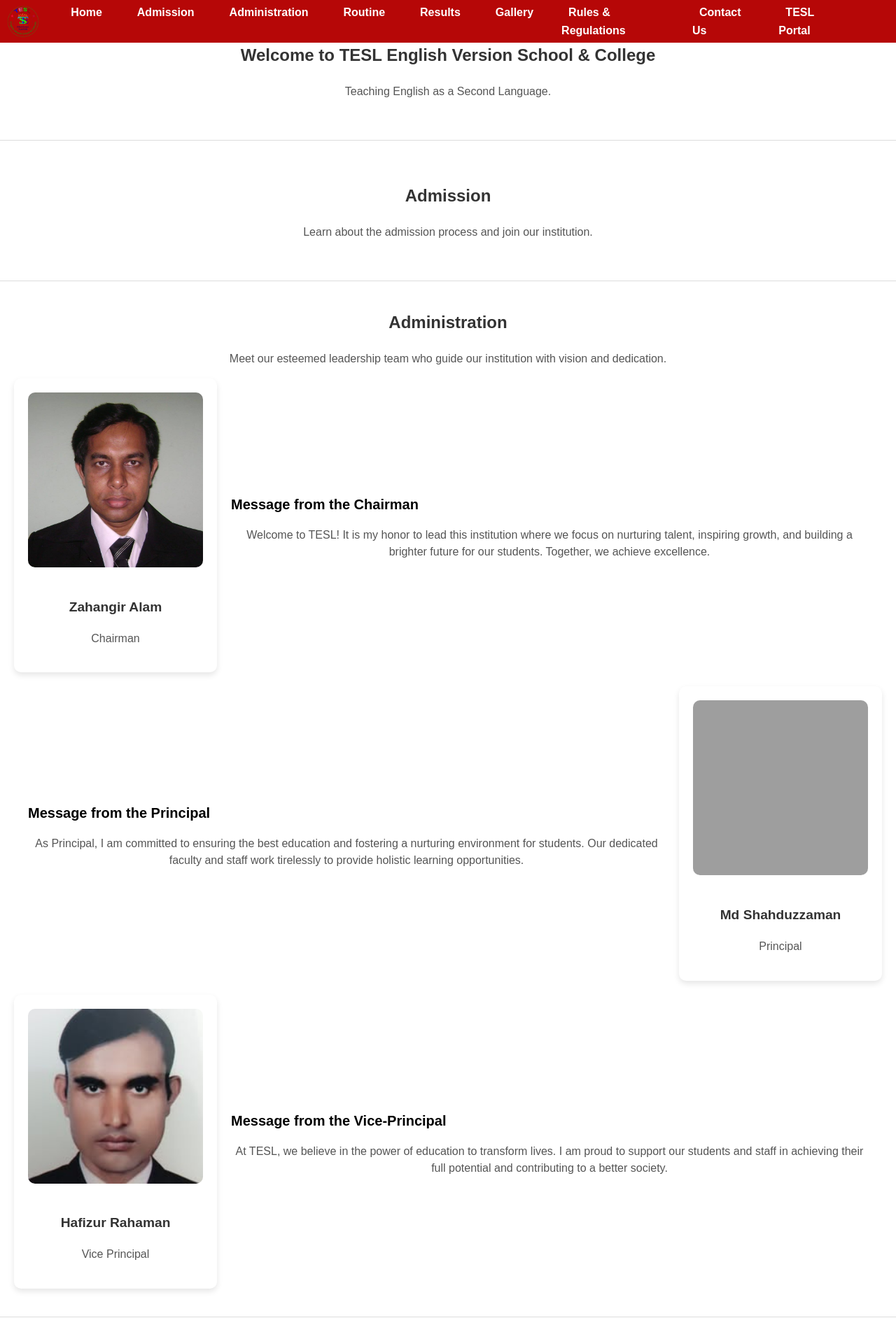
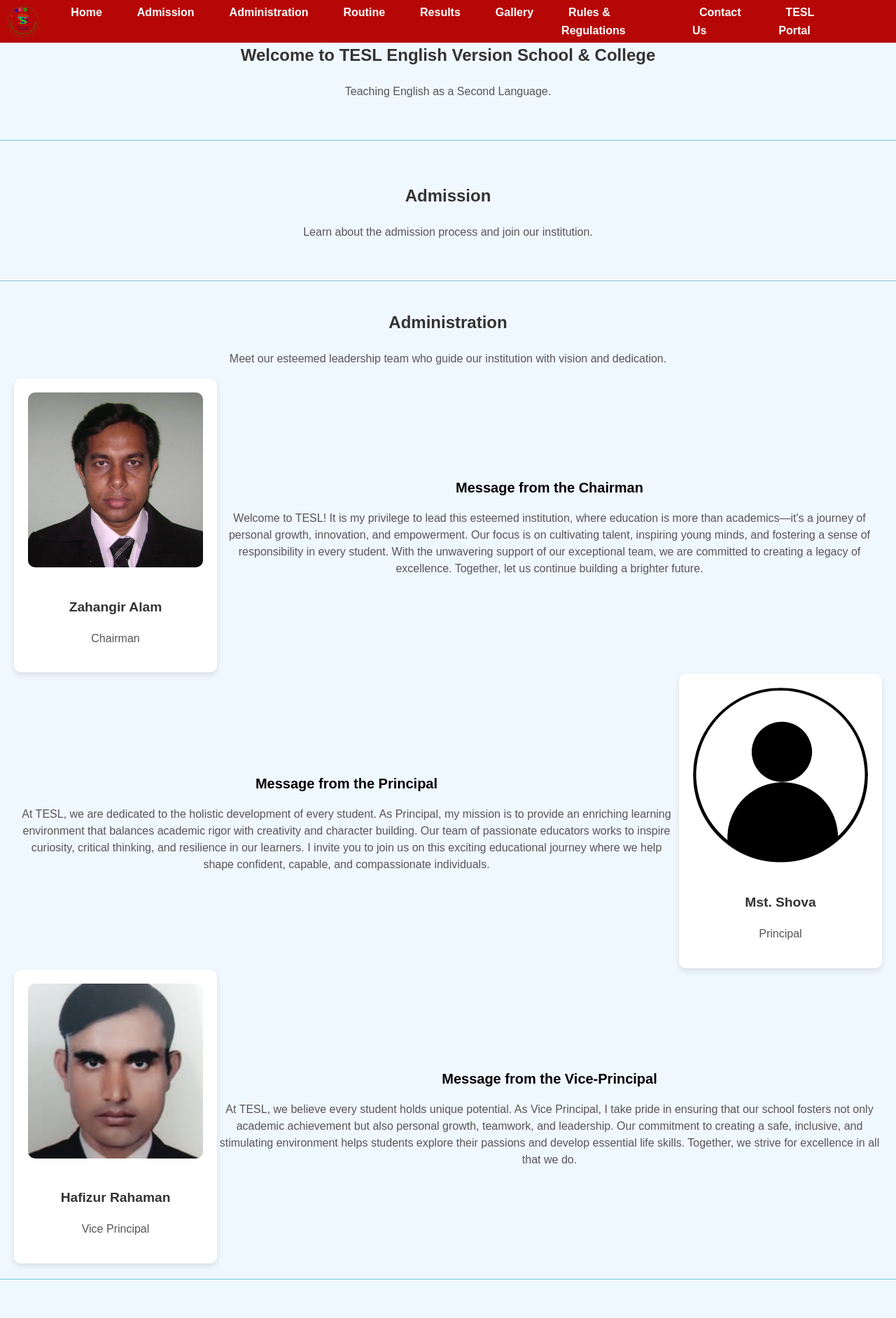
Before and after one commit to Shahduzzaman/School_Management_Web_Application, a PHP site: page / in a window 1280 px wide. Shown: the top 1884 px of the page at 70% size. Run offline with PHP 8.4, Linux system fonts and the light colour scheme; grey boxes are pictures that could not be loaded.

Commit message:
index updated

```diff
--- a/Frontend/index.css
+++ b/Frontend/index.css
@@ -3,7 +3,11 @@ body {
     margin: 0;
     padding: 0;
     line-height: 1.6;
+    background-color: rgb(240, 248, 255); /* Light blueish background */
 }
+
+
+
 
 h1, h2 {
     text-align: center;
@@ -17,7 +21,7 @@ p {
 
 section {
     padding: 40px 20px;
-    border-bottom: 1px solid #ddd;
+    border-bottom: 1px solid #7bc8db;
 }
 
 
@@ -104,7 +108,7 @@ nav ul li a:hover {
     top: 50%;
     transform: translateY(-50%);
     background-color: rgba(0, 0, 0, 0.5);
-    color: white;
+    color: rgb(112, 93, 93);
     border: none;
     font-size: 24px;
     cursor: pointer;
@@ -136,7 +140,7 @@ nav ul li a:hover {
 .card-row {
     display: flex;
     align-items: center;
-    margin-bottom: 20px;
+    margin-bottom: 2px;
 }
 
 .card-row.reverse {
@@ -146,24 +150,25 @@ nav ul li a:hover {
 .card {
     flex: 1;
     text-align: center;
-    padding: 10px;
+    padding: 5px;
 }
 
 .card img {
     width: 150px;
     height: 150px;
     border-radius: 50%;
-    margin-bottom: 10px;
+    margin-bottom: 1px;
 }
 
 .card-speech {
     flex: 2;
-    padding: 20px;
+    padding: 2px;
 }
 
 .card-speech h3 {
-    margin-bottom: 10px;
+    margin-bottom: 1px;
     font-size: 20px;
+    text-align: center;
 }
 
 .card-speech p {
--- a/Frontend/index.html
+++ b/Frontend/index.html
@@ -46,29 +46,36 @@
             <div class="card-speech">
                 <h3>Message from the Chairman</h3>
                 <p>
-                    Welcome to TESL! It is my honor to lead this institution where we focus on nurturing talent,
-                    inspiring growth, and building a brighter future for our students. Together, we achieve excellence.
+                    Welcome to TESL! It is my privilege to lead this esteemed institution,
+                    where education is more than academics—it's a journey of personal growth, innovation,
+                    and empowerment. Our focus is on cultivating talent, inspiring young minds,
+                    and fostering a sense of responsibility in every student. With the unwavering support
+                    of our exceptional team, we are committed to creating a legacy of excellence.
+                    Together, let us continue building a brighter future.
                 </p>
             </div>
         </div>
 
-        <!-- Principal Section -->
         <div class="card-row reverse">
             <div class="card card-right">
-                <img src="principal.jpg" alt="Principal">
-                <h3>Md Shahduzzaman</h3>
+                <img src="images/user_icon.png" alt="Principal">
+                <h3>Mst. Shova</h3>
                 <p>Principal</p>
             </div>
             <div class="card-speech">
                 <h3>Message from the Principal</h3>
                 <p>
-                    As Principal, I am committed to ensuring the best education and fostering a nurturing environment for
-                    students. Our dedicated faculty and staff work tirelessly to provide holistic learning opportunities.
+                    At TESL, we are dedicated to the holistic development of every student.
+                    As Principal, my mission is to provide an enriching learning environment
+                    that balances academic rigor with creativity and character building.
+                    Our team of passionate educators works to inspire curiosity, critical
+                    thinking, and resilience in our learners. I invite you to join us on
+                    this exciting educational journey where we help shape confident, capable,
+                    and compassionate individuals.
                 </p>
             </div>
         </div>
 
-        <!-- Vice-Principal Section -->
         <div class="card-row">
             <div class="card card-left">
                 <img src="images/Vice_Principal.jpg" alt="Vice Principal">
@@ -78,8 +85,12 @@
             <div class="card-speech">
                 <h3>Message from the Vice-Principal</h3>
                 <p>
-                    At TESL, we believe in the power of education to transform lives. I am proud to support our students
-                    and staff in achieving their full potential and contributing to a better society.
+                    At TESL, we believe every student holds unique potential. As Vice
+                    Principal, I take pride in ensuring that our school fosters not only
+                    academic achievement but also personal growth, teamwork, and leadership.
+                    Our commitment to creating a safe, inclusive, and stimulating environment
+                    helps students explore their passions and develop essential life skills.
+                    Together, we strive for excellence in all that we do.
                 </p>
             </div>
         </div>
```
Also changed, not shown: Frontend/images/user_icon.png (renamed from Frontend/user_icon.png).
